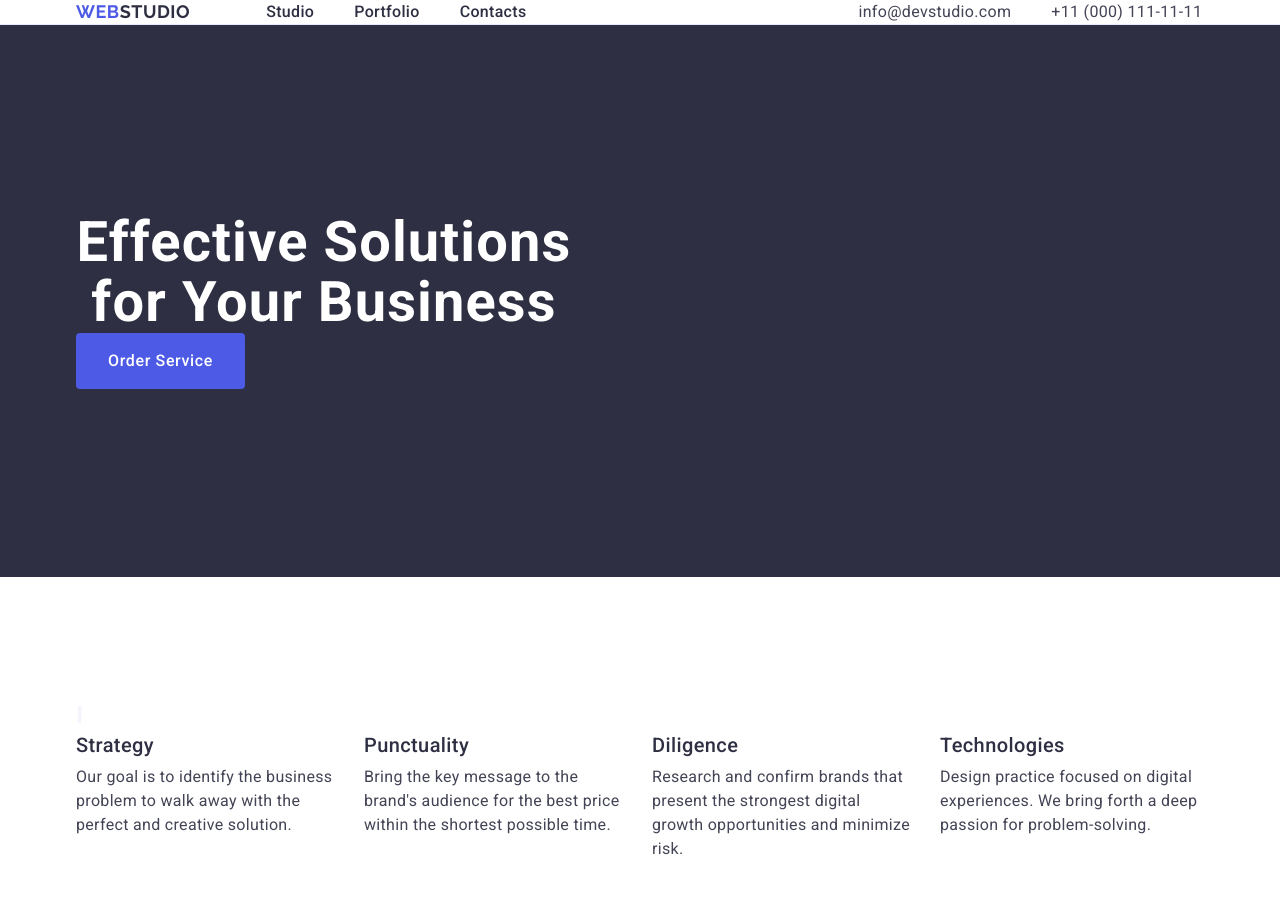
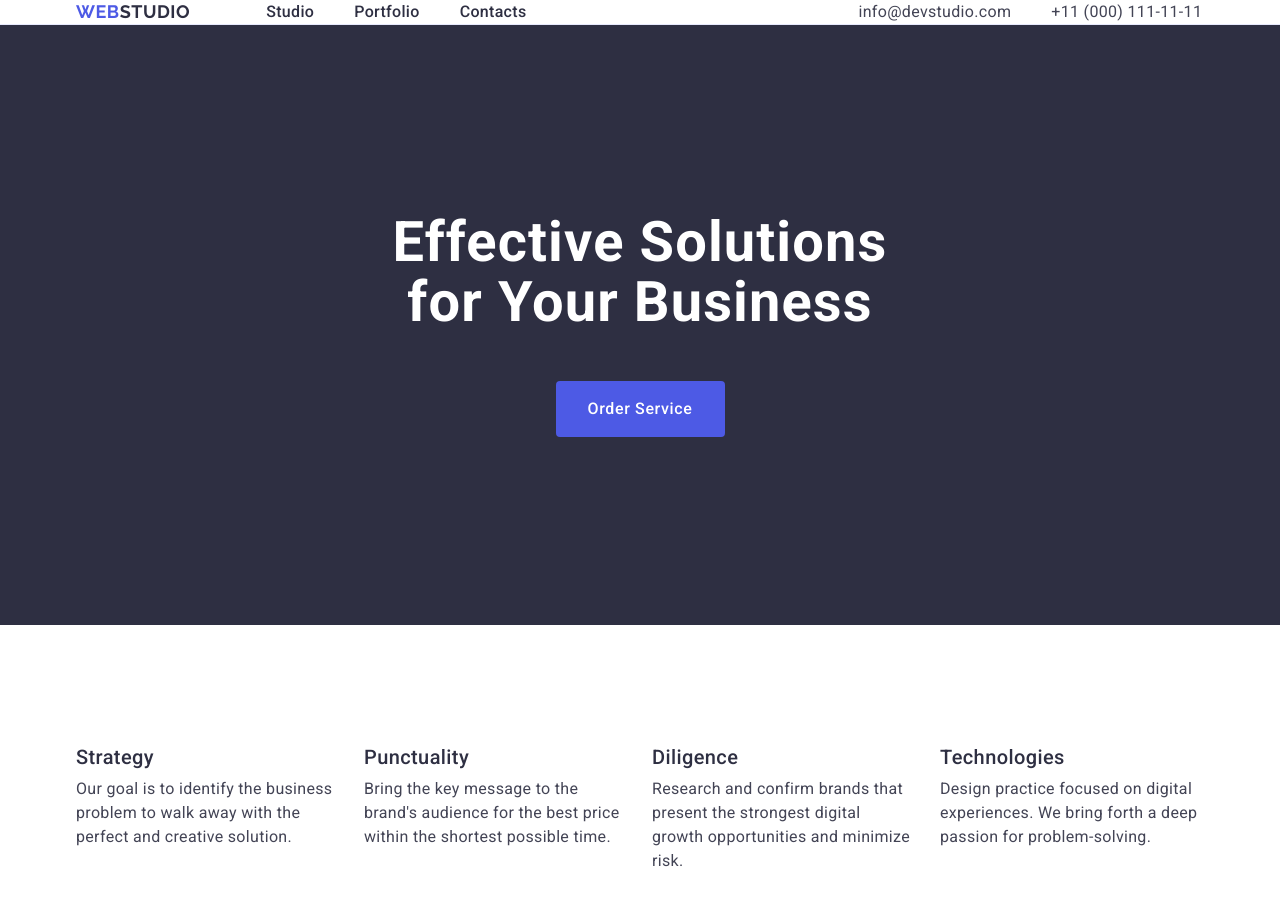
Before and after one commit to PalilovOleksandr/Re-hw, a plain HTML site: page index.html in a window 1280 px wide. Shown: the top 906 px of the page. Drawn offline with nearby package versions, Linux system fonts and the light colour scheme.

Commit message:
edit file css

```diff
--- a/css/styles.css
+++ b/css/styles.css
@@ -56,6 +56,8 @@ body {
   text-align: center;
   color: #fff;
   max-width: 496px;
+  padding-bottom: 48px;
+  margin: 0 auto;
 }
 .hero-button {
   font-weight: 500;
@@ -70,6 +72,7 @@ body {
   min-width: 169px;
   height: 56px;
   border: none;
+  margin: 0 auto;
 }
 .hero-button:hover,
 .hero-button:focus {
@@ -261,3 +264,16 @@ ol {
   border: 1px solid #e7e9fc;
   border-top: none;
 }
+.visually-hidden {
+  position: absolute;
+  width: 1px;
+  height: 1px;
+  margin: -1px;
+  border: 0;
+  padding: 0;
+
+  white-space: nowrap;
+  clip-path: inset(100%);
+  clip: rect(0 0 0 0);
+  overflow: hidden;
+}
```
